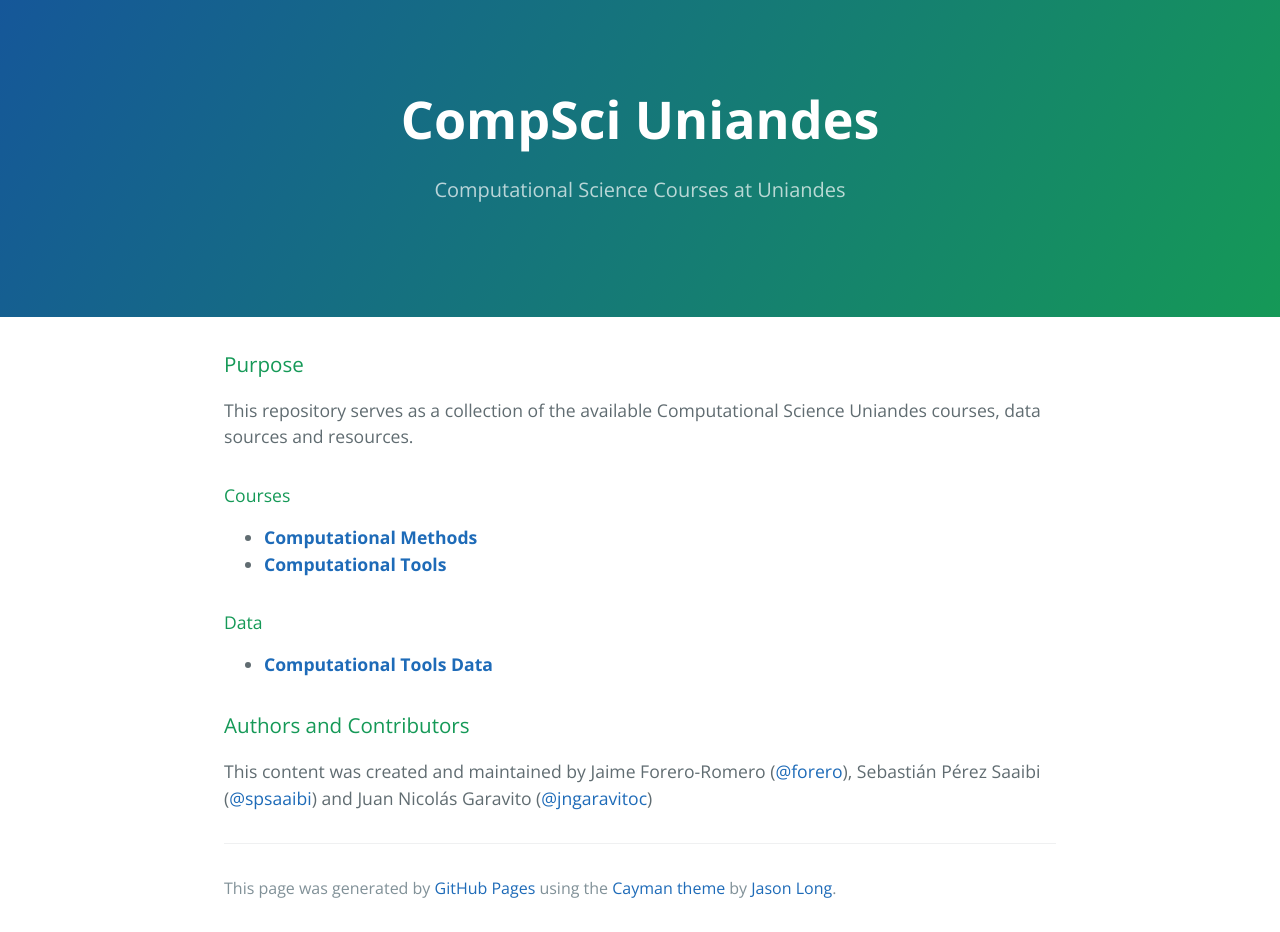
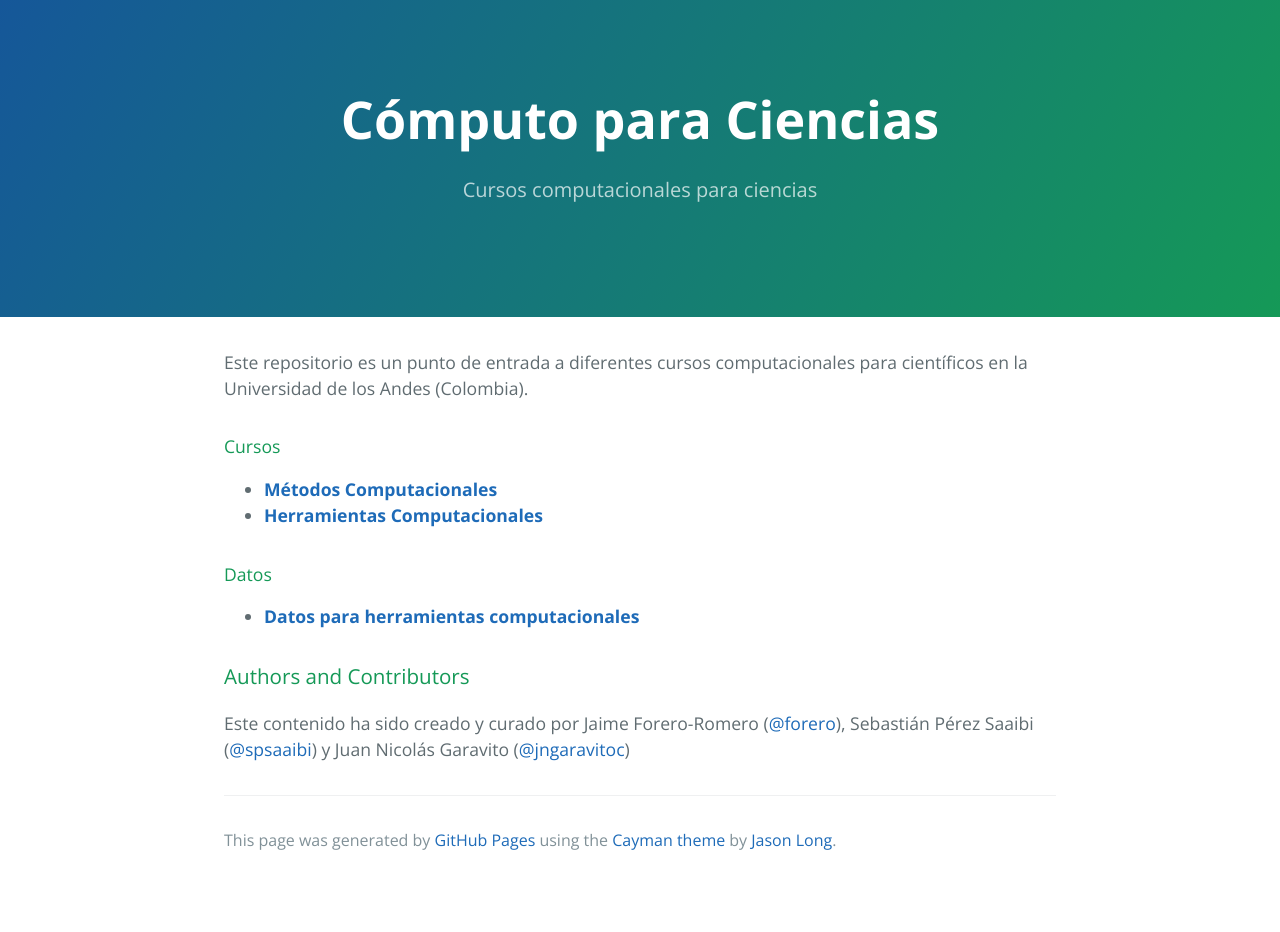
Before and after one commit to CienciasComputacionalesUniandes/cicompuniandes.github.io, a plain HTML site: page index.html in a window 1280 px wide. After the commit the page ends 884 px from the top, so only its background shows below. Drawn offline with nearby package versions, Linux system fonts and the light colour scheme.

Commit message:
Replace master branch with page content via GitHub

```diff
--- a/index.html
+++ b/index.html
@@ -2,7 +2,7 @@
 <html lang="en-us">
   <head>
     <meta charset="UTF-8">
-    <title>CompSci Uniandes by ComputationalScienceUniandes</title>
+    <title>Cómputo para Ciencias by ComputationalScienceUniandes</title>
     <meta name="viewport" content="width=device-width, initial-scale=1">
     <link rel="stylesheet" type="text/css" href="stylesheets/normalize.css" media="screen">
     <link href='http://fonts.googleapis.com/css?family=Open+Sans:400,700' rel='stylesheet' type='text/css'>
@@ -11,35 +11,32 @@
   </head>
   <body>
     <section class="page-header">
-      <h1 class="project-name">CompSci Uniandes</h1>
-      <h2 class="project-tagline">Computational Science Courses at Uniandes</h2>
+      <h1 class="project-name">Cómputo para Ciencias</h1>
+      <h2 class="project-tagline">Cursos computacionales para ciencias</h2>
     </section>
 
     <section class="main-content">
-      <h3>
-<a id="purpose" class="anchor" href="#purpose" aria-hidden="true"><span class="octicon octicon-link"></span></a>Purpose</h3>
-
-<p>This repository serves as a collection of the available Computational Science Uniandes courses, data sources and resources.</p>
+      <p>Este repositorio es un punto de entrada a diferentes cursos computacionales para científicos en la Universidad de los Andes (Colombia).</p>
 
 <h4>
-<a id="courses" class="anchor" href="#courses" aria-hidden="true"><span class="octicon octicon-link"></span></a>Courses</h4>
+<a id="cursos" class="anchor" href="#cursos" aria-hidden="true"><span class="octicon octicon-link"></span></a>Cursos</h4>
 
 <ul>
-<li><a href="https://github.com/ComputationalScienceUniandes/ComputationalMethods"><strong>Computational Methods</strong></a></li>
-<li><a href="https://github.com/ComputationalScienceUniandes/HerramientasComputacionales"><strong>Computational Tools</strong></a></li>
+<li><a href="https://github.com/ComputationalScienceUniandes/ComputationalMethods"><strong>Métodos Computacionales</strong></a></li>
+<li><a href="https://github.com/ComputationalScienceUniandes/HerramientasComputacionales"><strong>Herramientas Computacionales</strong></a></li>
 </ul>
 
 <h4>
-<a id="data" class="anchor" href="#data" aria-hidden="true"><span class="octicon octicon-link"></span></a>Data</h4>
+<a id="datos" class="anchor" href="#datos" aria-hidden="true"><span class="octicon octicon-link"></span></a>Datos</h4>
 
 <ul>
-<li><a href="https://github.com/ComputationalScienceUniandes/ComputationalToolsData"><strong>Computational Tools Data</strong></a></li>
+<li><a href="https://github.com/ComputationalScienceUniandes/ComputationalToolsData"><strong>Datos para herramientas computacionales</strong></a></li>
 </ul>
 
 <h3>
 <a id="authors-and-contributors" class="anchor" href="#authors-and-contributors" aria-hidden="true"><span class="octicon octicon-link"></span></a>Authors and Contributors</h3>
 
-<p>This content was created and maintained by  Jaime Forero-Romero (<a href="https://github.com/forero" class="user-mention">@forero</a>), Sebastián Pérez Saaibi (<a href="https://github.com/spsaaibi" class="user-mention">@spsaaibi</a>) and Juan Nicolás Garavito (<a href="https://github.com/jngaravitoc" class="user-mention">@jngaravitoc</a>)</p>
+<p>Este contenido ha sido creado y curado por Jaime Forero-Romero (<a href="https://github.com/forero" class="user-mention">@forero</a>), Sebastián Pérez Saaibi (<a href="https://github.com/spsaaibi" class="user-mention">@spsaaibi</a>) y Juan Nicolás Garavito (<a href="https://github.com/jngaravitoc" class="user-mention">@jngaravitoc</a>)</p>
 
       <footer class="site-footer">
 
--- a/params.json
+++ b/params.json
@@ -1 +1 @@
-{"name":"CompSci Uniandes","tagline":"Computational Science Courses at Uniandes","body":"### Purpose\r\nThis repository serves as a collection of the available Computational Science Uniandes courses, data sources and resources.\r\n\r\n#### Courses\r\n\r\n- [**Computational Methods**](https://github.com/ComputationalScienceUniandes/ComputationalMethods)\r\n- [**Computational Tools**](https://github.com/ComputationalScienceUniandes/HerramientasComputacionales)\r\n\r\n#### Data\r\n\r\n- [**Computational Tools Data**](https://github.com/ComputationalScienceUniandes/ComputationalToolsData)\r\n\r\n\r\n### Authors and Contributors\r\n\r\nThis content was created and maintained by  Jaime Forero-Romero (@forero), Sebastián Pérez Saaibi (@spsaaibi) and Juan Nicolás Garavito (@jngaravitoc)","google":"","note":"Don't delete this file! It's used internally to help with page regeneration."}
+{"name":"Cómputo para Ciencias","tagline":"Cursos computacionales para ciencias","body":"Este repositorio es un punto de entrada a diferentes cursos computacionales para científicos en la Universidad de los Andes (Colombia).\r\n\r\n#### Cursos\r\n\r\n- [**Métodos Computacionales**](https://github.com/ComputationalScienceUniandes/ComputationalMethods)\r\n- [**Herramientas Computacionales**](https://github.com/ComputationalScienceUniandes/HerramientasComputacionales)\r\n\r\n#### Datos\r\n\r\n- [**Datos para herramientas computacionales**](https://github.com/ComputationalScienceUniandes/ComputationalToolsData)\r\n\r\n\r\n### Authors and Contributors\r\n\r\nEste contenido ha sido creado y curado por Jaime Forero-Romero (@forero), Sebastián Pérez Saaibi (@spsaaibi) y Juan Nicolás Garavito (@jngaravitoc)","google":"","note":"Don't delete this file! It's used internally to help with page regeneration."}
```
